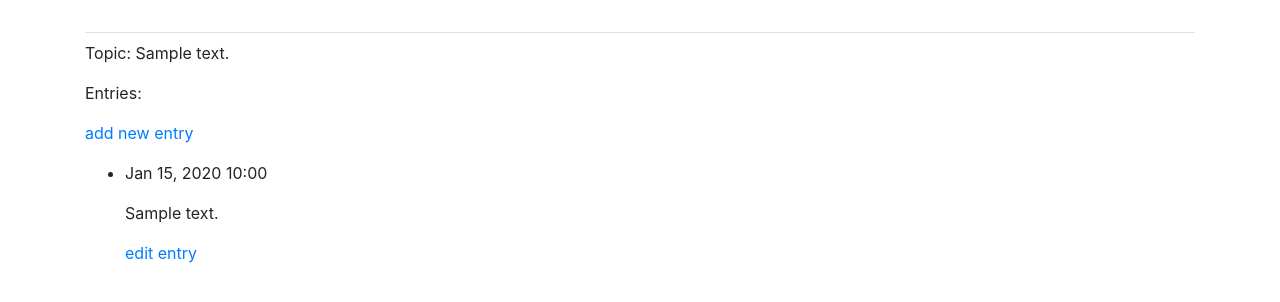
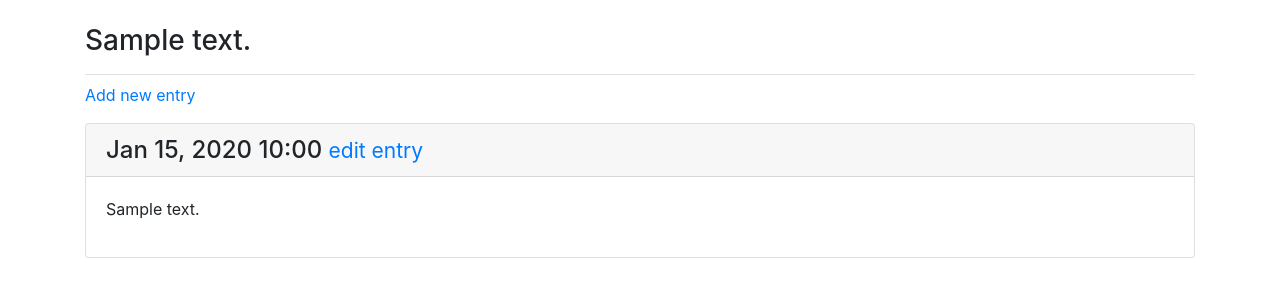
Before and after one commit to Munewxar/learning-log, a Django app: page /topics/1/ in a window 1280 px wide. Shown: the part 58-360 px from the top of the page. Run offline with Django 4.2, Linux system fonts and the light colour scheme; a user stored in the database is signed in; tables that the repository leaves empty hold one stand-in row (values such as "Sample post"); some libraries are stand-ins or nearby versions.

Commit message:
topic page appearance changed

```diff
--- a/learning_logs/templates/learning_logs/topic.html
+++ b/learning_logs/templates/learning_logs/topic.html
@@ -1,26 +1,30 @@
 {% extends 'learning_logs/base.html' %}
 
+{% block page_header %}
+<h3>{{ topic }}</h3>
+{% endblock page_header %}
+
 {% block content %}
-
-<p>Topic: {{ topic }}</p>
-<p>Entries:</p>
-
 <p>
-  <a href="{% url 'learning_logs:new_entry' topic.id %}">add new entry</a>
+  <a href="{% url 'learning_logs:new_entry' topic.id %}">Add new entry</a>
 </p>
 
-<ul>
-  {% for entry in entries %}
-  <li>
-    <p>{{ entry.date_added|date:'M d, Y H:i' }}</p>
-    <p>{{ entry.text|linebreaks }}</p>
-    <p>
-      <a href="{% url 'learning_logs:edit_entry' entry.id %}">edit entry</a>
-    </p>
-  </li>
-  {% empty %}
-  <li>There are no entries for this topic yet.</li>
-  {% endfor %}
-</ul>
+{% for entry in entries %}
+<div class="card mb-3">
+  <h4 class="card-header">
+    {{ entry.date_added|date:'M d, Y H:i' }}
+    <small>
+      <a href="{% url 'learning_logs:edit_entry' entry.id %}">
+        edit entry
+      </a>
+    </small>
+  </h4>
+  <div class="card-body">
+    {{ entry.text|linebreaks }}
+  </div>
+</div>
 
+{% empty %}
+<p>There are no entries for this topic yet.</p>
+{% endfor %}
 {% endblock content %}
```
